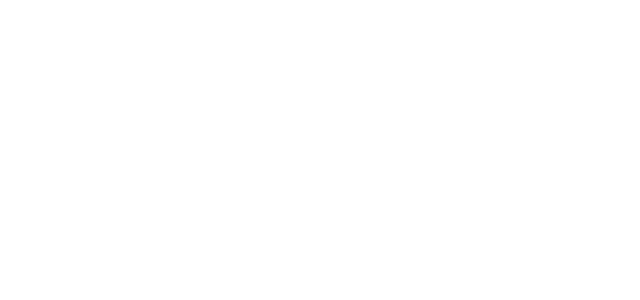
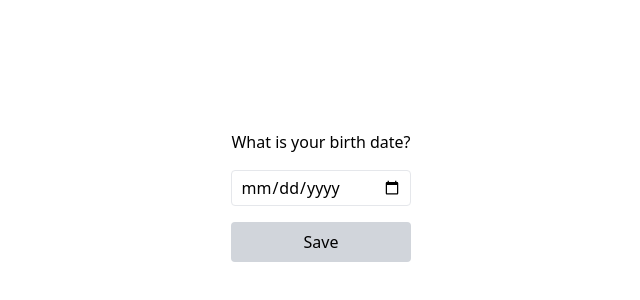
Before and after one commit to vitames404/memento-mori-calendar, a Nuxt app: page /details in a window 1280 px wide. Before the commit this address had no page. Shown: the part 194-494 px from the top of the page, without its empty margins (319-959 px from the left). Built offline with nearby package versions, Linux system fonts and the light colour scheme.

Commit message:
Added the logic to select your own birthdate

```diff
--- a/components/Date.vue
+++ b/components/Date.vue
@@ -1,7 +1,7 @@
 <template>
-    <div class="clock" className="flex flex-col items-center w-full justify-center p-2">
-        <p class="date" className=" text-4xl font-bold p-3"> {{ date }} </p>
-        <p class="time" className=" text-4xl font-bold p-3"> {{ time }} </p>
+    <div id="clock" class="flex flex-col items-center w-full justify-center p-2">
+        <p id="date" class=" text-4xl font-bold p-3"> {{ date }} </p>
+        <p id="time" class=" text-4xl font-bold p-3"> {{ time }} </p>
     </div>
 </template>
 
--- /dev/null
+++ b/components/Inputs.vue
@@ -0,0 +1,48 @@
+<template>
+    <div class="flex justify-center">
+      <form @submit.prevent="saveBirthdate">
+        <section class="flex flex-col space-y-4">
+          <label for="birthdate" class="block">What is your birth date?</label>
+          <input
+            id="birthdate"
+            v-model="birthdate"
+            type="date"
+            class="border rounded px-2 py-1"
+          />
+          <button type="submit" class="bg-gray-300 text-black py-2 px-4 rounded hover:bg-gray-400">Save</button>
+        </section>
+      </form>
+    </div>
+  </template>
+
+  <script>
+  export default {
+    name: "Inputs",
+    data() {
+      return {
+        birthdate: ""
+      }
+    },
+    methods: {
+      saveBirthdate() {
+        if(this.birthdate) {
+          localStorage.setItem("birthdate", this.birthdate);
+          console.log("Birthdate saved successfully!");
+          this.redirectToIndex();
+        }
+      },
+      redirectToIndex() {
+        // Using Vue Router to navigate
+        this.$router.push('/');
+      }
+    },
+    mounted() {
+      const savedBirthdate = localStorage.getItem("birthdate");
+      if(savedBirthdate) {
+        this.birthdate = savedBirthdate;
+        // Redirect to Index.vue if birthdate already exists
+        this.redirectToIndex();
+      }
+    }
+  };
+  </script>
--- a/components/LifeCalendar.vue
+++ b/components/LifeCalendar.vue
@@ -7,7 +7,7 @@
           v-for="(square, index) in squares"
           :key="index"
           :class="[
-            'w-[5px] h-[5px]  md:w-2.5 md:h-2.5 border rounded-sm border-gray-600',
+            'w-[4px] h-[4px]  md:w-[6px] md:h-[6px] border rounded-sm border-gray-600',
             { 'bg-gray-500': isColored(index) },
             { 'bg-gray-200': !isColored(index) },
           ]"
@@ -21,7 +21,7 @@
     data() {
       return {
         totalSquares: 4680, // Total weeks in 90 years
-        weeksLived: 1140, // Example: Weeks lived so far
+        weeksLived: 0,
       };
     },
     computed: {
@@ -35,6 +35,25 @@
         // Color the squares that represent weeks lived
         return index < this.weeksLived;
       },
+      calculateLivedWeeks(birthdate) {
+
+        const birthDate = new Date(birthdate);
+        const currentDate = new Date();
+
+        // Calculate the total milliseconds between the two dates
+        const timeDifference = currentDate - birthDate;
+
+        // Convert milliseconds to weeks
+        const millisecondsInWeek = 1000 * 60 * 60 * 24 * 7;
+        const totalWeeksLived = Math.floor(timeDifference / millisecondsInWeek);
+
+        console.log(totalWeeksLived);
+        this.weeksLived = totalWeeksLived;
+
+      },
     },
+    mounted(){
+      this.calculateLivedWeeks(localStorage.getItem("birthdate"));
+    }
   };
   </script>
--- a/components/Title.vue
+++ b/components/Title.vue
@@ -1,6 +1,6 @@
 <template>
-    <div className="flex justify-center">
-        <h1 className="text-4xl font-bold p-3">YOUR LIFE IN WEEKS</h1>
+    <div class="flex justify-center">
+        <h1 class="text-4xl font-bold p-3">YOUR LIFE IN WEEKS</h1>
     </div>
 </template>
 <script>
--- /dev/null
+++ b/pages/details.vue
@@ -0,0 +1,12 @@
+<template>
+    <div class="flex justify-center items-center min-h-screen w-full">
+      <div class="max-w-[80%] md:max-w-[60%] pb-5">
+        <Inputs/>
+      </div>
+    </div>
+  </template>
+
+  <script setup>
+    import Inputs from '../components/Inputs.vue'
+    import TitleMM from '../components/Title.vue'
+  </script>
--- a/pages/index.vue
+++ b/pages/index.vue
@@ -1,8 +1,8 @@
 <template>
         <TitleMM/>
         <Date/>
-        <div className="flex justify-center w-[100%]">
-            <div className="max-w-[80%] md:max-w-[60%] pb-[20px]">
+        <div class="flex justify-center w-[100%]">
+            <div class="max-w-[80%] md:max-w-[60%] pb-[20px]">
                 <LifeCalendar/>
             </div>
         </div>
```
